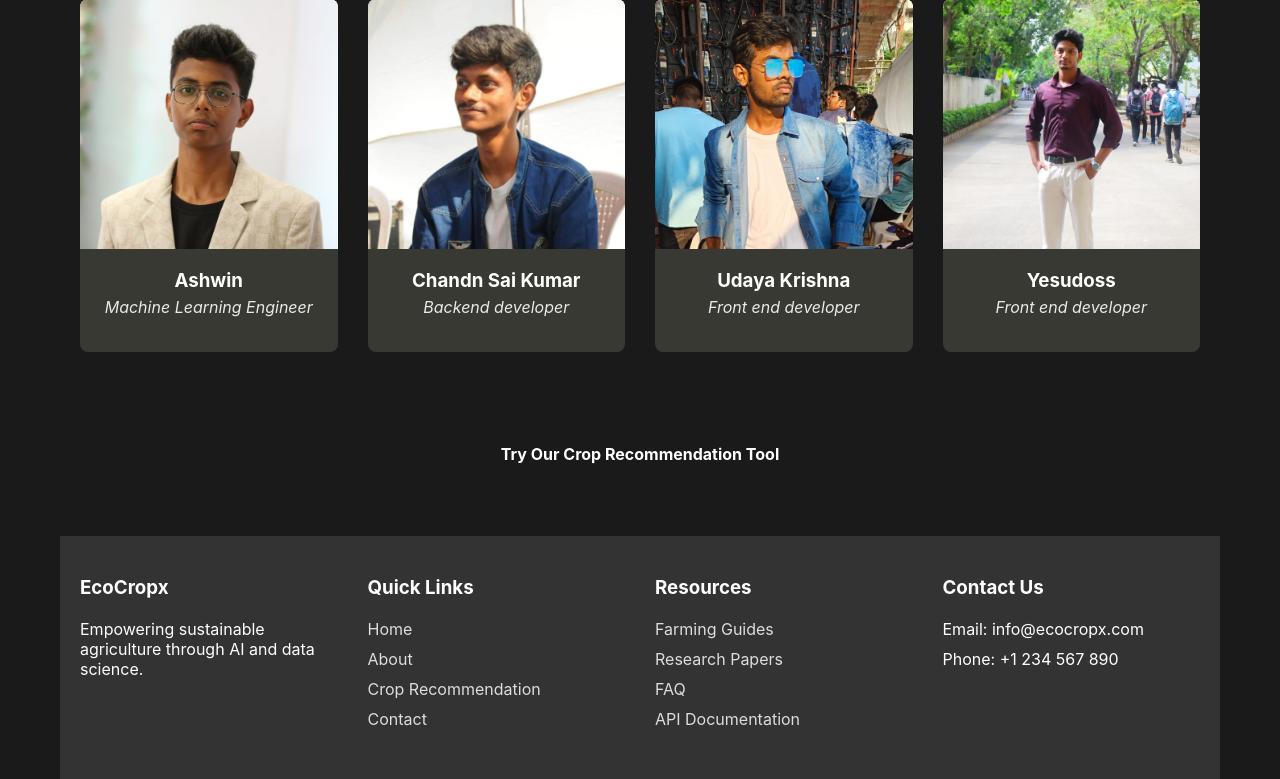
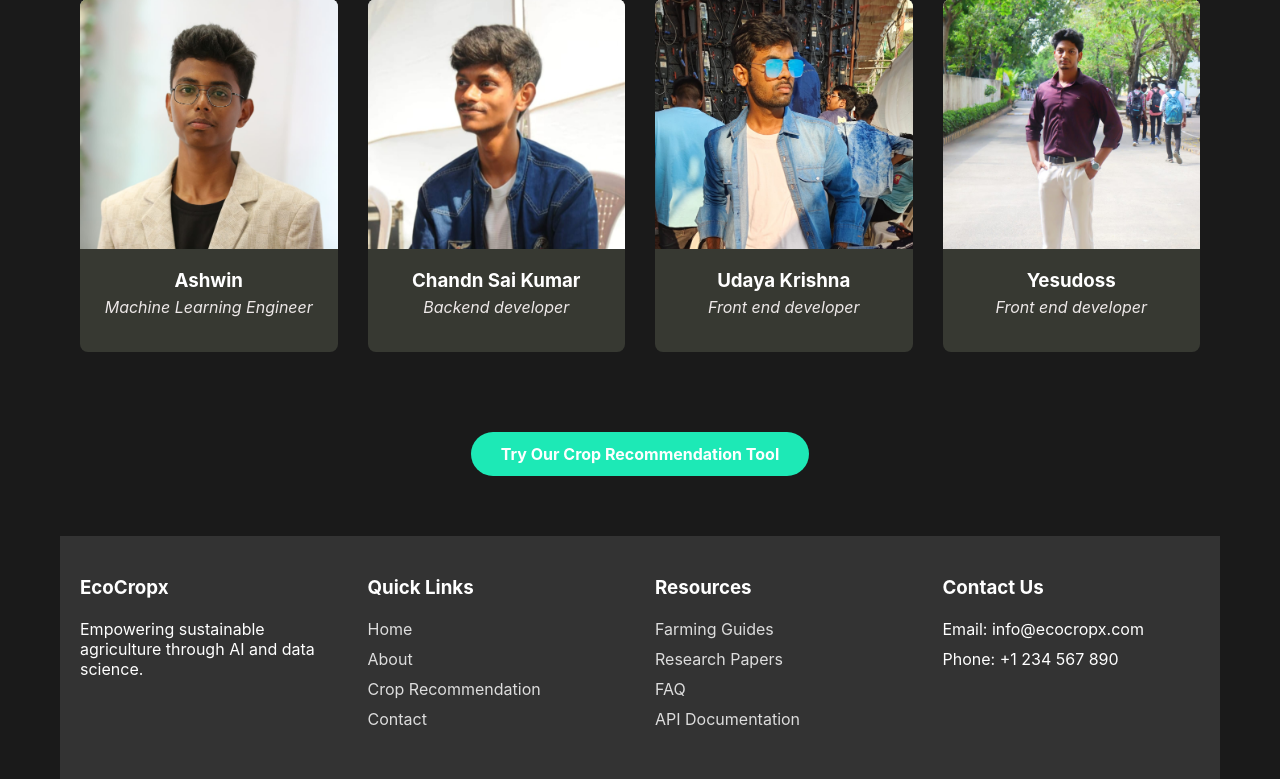
Before and after one commit to Udaya-Krishna/flask_crop, a Flask app: page /about in a window 1280 px wide, with the pointer over the restyled element. Shown: the part 1814-2593 px from the top of the page. Run offline with Flask 3, Linux system fonts and the light colour scheme; parts of the project's set-up code (start-up, migrations or seed data) failed here and were passed over.

Commit message:
hover color

```diff
--- a/static/style3.css
+++ b/static/style3.css
@@ -314,7 +314,7 @@
 }
 
 .btn:hover {
-    background-color: var(--secondary-color);
+    background-color: #1de9b6;
 }
 
 .centered-btn {
```
